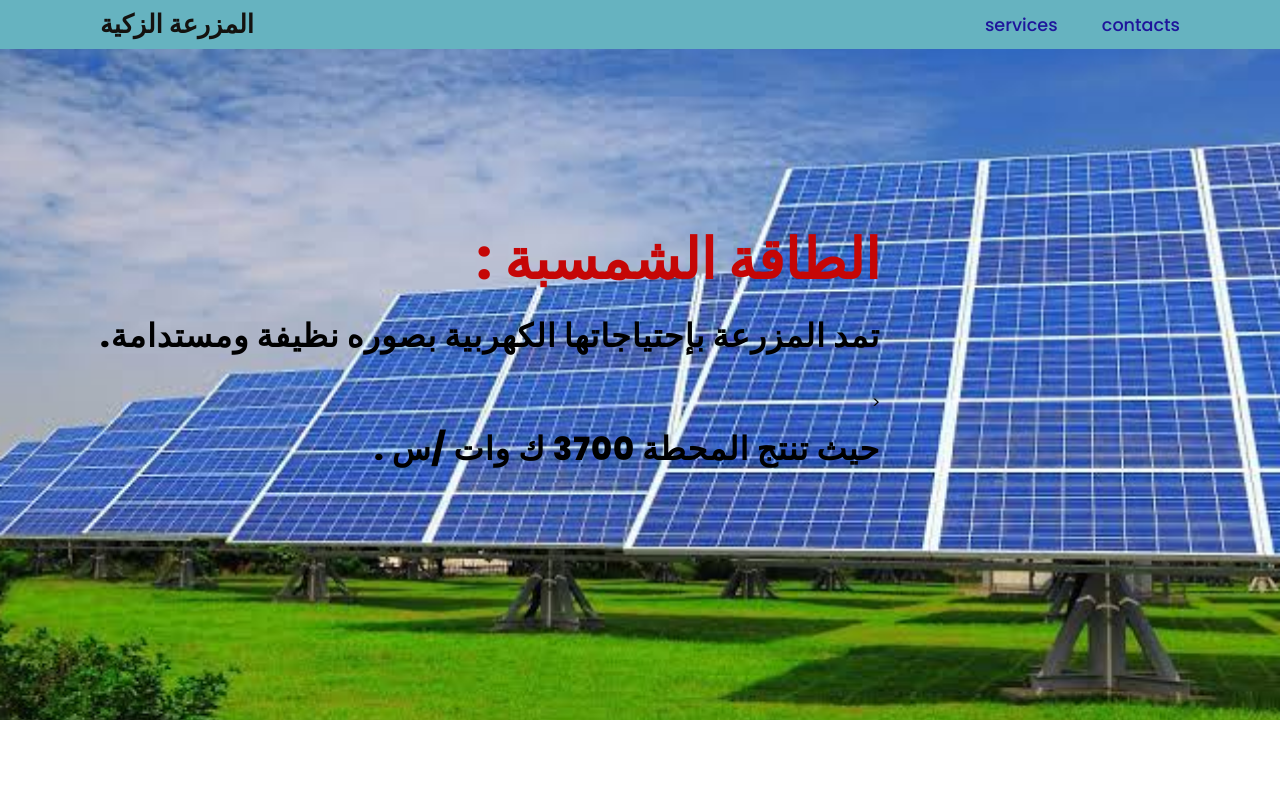
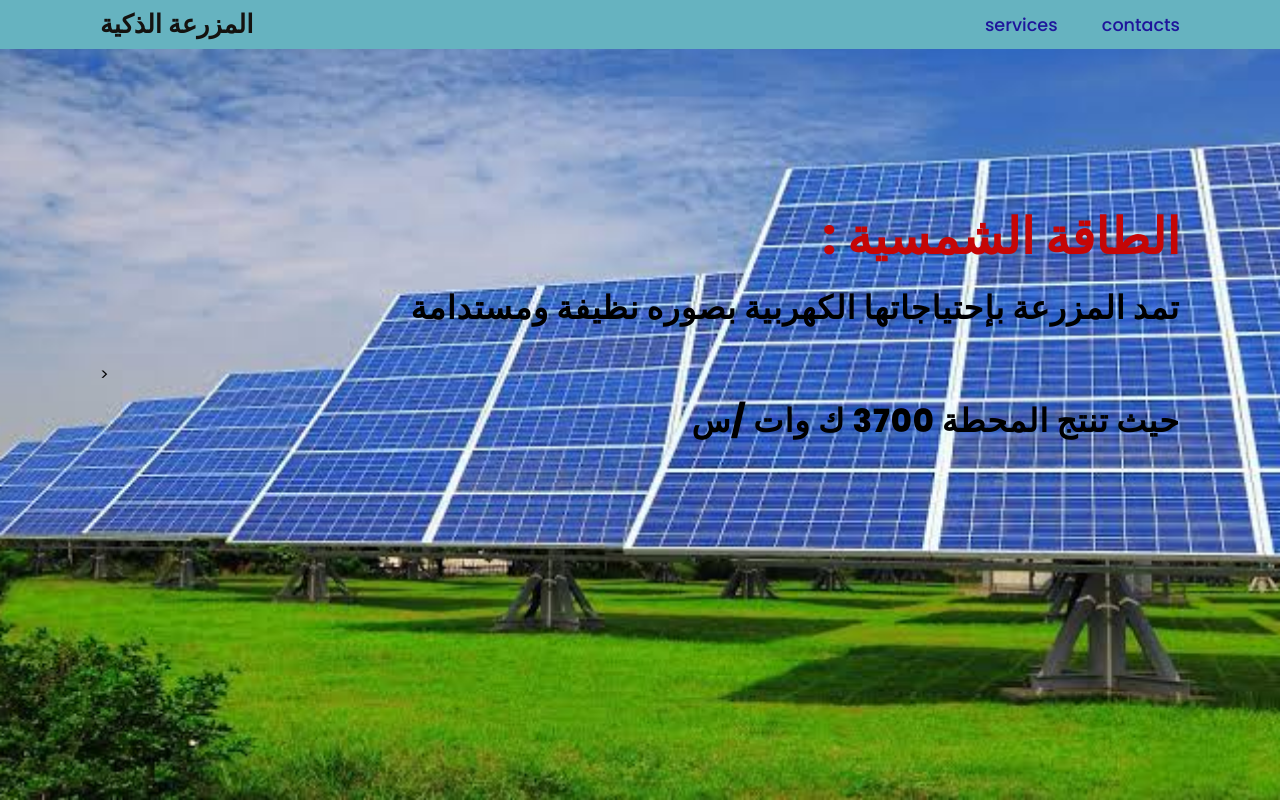
Before and after one commit to rady222/solarpower, a plain HTML site: page index.html in a window 1280 px wide. Drawn offline with Linux system fonts and the light colour scheme.

Commit message:
Add files via upload

```diff
--- a/index.html
+++ b/index.html
@@ -10,7 +10,7 @@
 </head>
 <body>
     <header>
-        <a href="#" class="logo">المزرعة الزكية </a>
+        <a href="#" class="logo">المزرعة الذكية </a>
         <nav class="navigation">
             <a href="#services">services</a>
             <a href="#contacts">contacts</a>
@@ -21,12 +21,9 @@
 
     <section class="main">
         <div>
-             <center align ="right">
-            <h2 >  : الطاقة الشمسبة </h2>
-
-            <h3> .تمد المزرعة بإحتياجاتها الكهربية بصوره نظيفة ومستدامة  </h3>>
-            <h4>  . حيث تنتج المحطة 3700 ك وات /س  </h4>
-              </center>
+            <h2><p align="right"class="title">  : الطاقة الشمسية </p></h2>
+            <h3><p align="right"class="title"> تمد المزرعة بإحتياجاتها الكهربية بصوره نظيفة ومستدامة  </p></h3>>
+            <h3><p align="right"class="title">   حيث تنتج المحطة 3700 ك وات /س  </p></h3>
 
         </div>
 
--- a/style.css
+++ b/style.css
@@ -46,20 +46,18 @@ section{
 
 .main{
     width: 100%;
-    min-height: 90vh;
-    display: flex;
+    min-height: 100vh;
     align-items: center;
     background: url(images/images.jpeg.jpg) no-repeat;
     background-size: cover;
     background-position: center;
-    background-attachment: fixed;
 
 }
 
 .main h2{
 
     color: rgb(197, 6, 6);
-    font-size: 3.5em;
+    font-size: 3.1em;
     font-weight: 700;
 }
 
@@ -72,11 +70,3 @@ section{
     margin-top: 10px;
     margin-bottom: 30px;
 }
-.main h4 {
-    color: #000000;
-    font-size: 2em;
-    font-weight: 800;
-    letter-spacing: 1px;
-    margin-top: 10px;
-    margin-bottom: 30px;
-}
```
Also changed, not shown: qr-code (الطاقه الشمسية).png (added).
